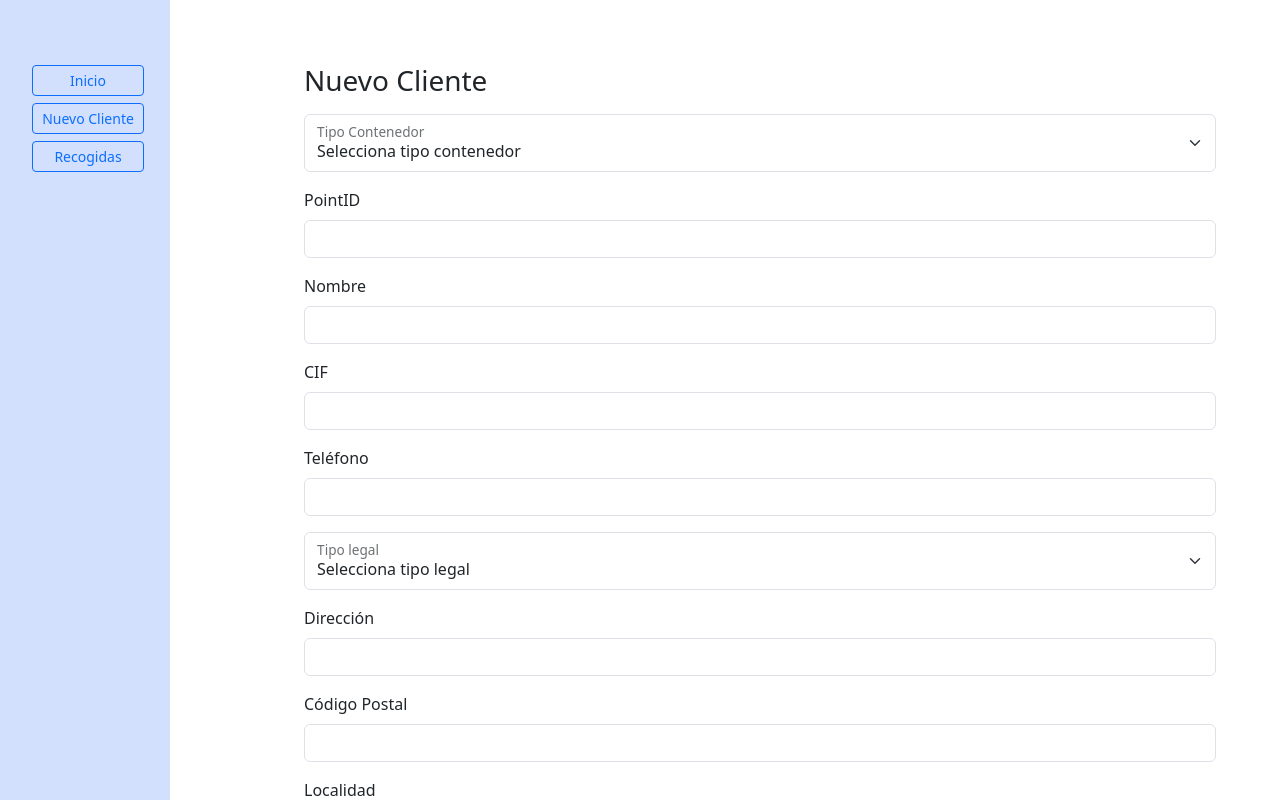
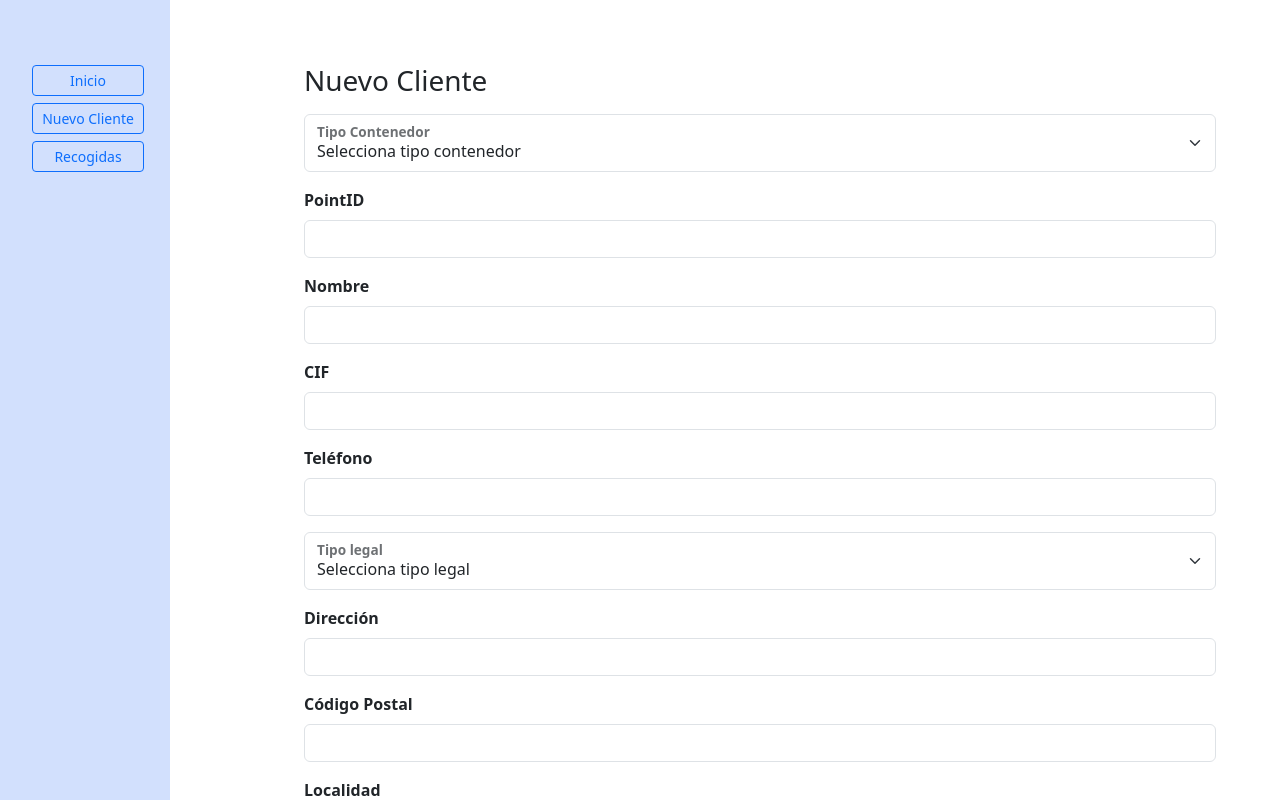
Before and after one commit to AsierMartinez2000/Proyecto_Sercampo_BaseDatos, an Angular app in the folder frontend/: page /nuevoCliente in a window 1280 px wide. Shown: the top 800 px of the page. Built offline with nearby package versions, Linux system fonts and the light colour scheme.

Commit message:
&#129395;

```diff
--- a/frontend/src/app/components/nuevo-cliente.component/nuevo-cliente.component.css
+++ b/frontend/src/app/components/nuevo-cliente.component/nuevo-cliente.component.css
@@ -0,0 +1,3 @@
+label{
+    font-weight: bold;
+}
```
